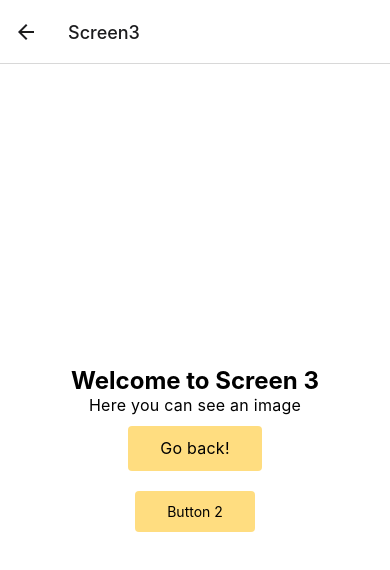
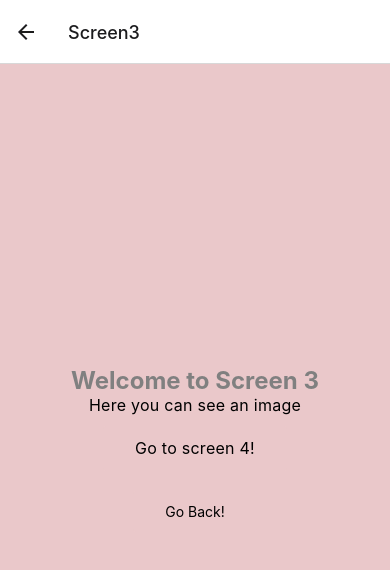
Before and after one commit to GinaKon/AwesomeApp, a React Native app: screen /Screen3 in a window 390 px wide. Shown: the top 570 px of the page. Built offline with nearby package versions, Linux system fonts and the light colour scheme.

Commit message:
Added colorPalette and changed style

```diff
--- a/src/screens/Aboutus.js
+++ b/src/screens/Aboutus.js
@@ -1,12 +1,24 @@
 import { StyleSheet, Text, View, TouchableOpacity } from 'react-native';
+
+const colorPalette = {
+  tea_rose_red: '#eac8caff',
+  pale_purple: '#f2d5f8ff',
+  pink_lavender: '#e6c0e9ff',
+  lilac: '#bfabcbff',
+  cool_gray: '#8d89a6ff'
+  };
+
 
 export default function AboutUs({ navigation }) {
   return (
     <View style={styles.container}>
       <Text style={styles.header}>Welcome to the Mobile App +Masters</Text>
       <Text style={styles.textStyle}>About Us Page</Text>
+      <TouchableOpacity style={styles.buttonStyle} onPress={() => navigation.navigate('Screen3')}>
+        <Text style={styles.textStyle}>Go to Screen 3!</Text>
+      </TouchableOpacity>
       <TouchableOpacity style={styles.buttonStyle} onPress={() => navigation.goBack()}>
-        <Text style={styles.textStyle}>Go back!</Text>
+        <Text style={styles.buttonText}>Go Back!</Text>
       </TouchableOpacity>
     </View>
   );
@@ -16,11 +28,12 @@ const styles = StyleSheet.create({
   header: {
     fontSize: 24,
     fontWeight: 'bold',
-    textAlign: 'center'
+    textAlign: 'center',
+    color:'grey'
   },
   container: {
     flex: 1,
-    backgroundColor: '#fff',
+    backgroundColor: '#f2d5f8ff',
     alignItems: 'center',
     justifyContent: 'center',
   },
@@ -31,7 +44,7 @@ const styles = StyleSheet.create({
     paddingHorizontal: 32,
     borderRadius: 4,
     elevation: 3,
-    backgroundColor: '#ffdd80',
+    backgroundColor: '#eac8caff',
     margin: 10,
   },
   textStyle: {
--- a/src/screens/Home.js
+++ b/src/screens/Home.js
@@ -1,11 +1,19 @@
 import { Button, StyleSheet, Text, View, TouchableOpacity } from 'react-native';
+
+const colorPalette = {
+  tea_rose_red: '#eac8caff',
+  pale_purple: '#f2d5f8ff',
+  pink_lavender: '#e6c0e9ff',
+  lilac: '#bfabcbff',
+  cool_gray: '#8d89a6ff'
+  };
 
 
 export default function HomePage({ navigation }) {
   return (
     <View style={styles.container}>
       <Text style={styles.header}>Welcome to the Mobile App +Masters</Text>
-      <Button title='Click to go to the about page' color="#ffdd80" onPress={() => navigation.navigate('AboutUs')}></Button>
+      <Button title='Click to go to the about page' color={colorPalette} onPress={() => navigation.navigate('AboutUs')}></Button>
       {/* <TouchableOpacity style={styles.buttonStyle} onPress={() => navigation.navigate('AboutUs')}>
         <Text style={styles.textStyle}>Click here to go to the about page</Text>
       </TouchableOpacity> */}
@@ -15,13 +23,16 @@ export default function HomePage({ navigation }) {
 
 const styles = StyleSheet.create({
   header: {
-    fontSize: 24,
+    fontSize: 22,
     fontWeight: 'bold',
-    textAlign: 'center'
+    textAlign: 'center',
+    backgroundColor:'#e6c0e9ff',
+    margin: 20,
+    color:'grey'
   },
   container: {
     flex: 1,
-    backgroundColor: '#fff',
+    backgroundColor: '#bfabcbff',
     alignItems: 'center',
     justifyContent: 'center',
   },
@@ -40,6 +51,6 @@ const styles = StyleSheet.create({
     lineHeight: 21,
     fontWeight: 'normal',
     letterSpacing: 0.25,
-    color: 'black',
+    color: '#eac8caff',
   },
 });
--- a/src/screens/Screen3.js
+++ b/src/screens/Screen3.js
@@ -1,15 +1,23 @@
 import { StyleSheet, Text, View, TouchableOpacity } from 'react-native';
+
+const colorPalette = {
+  tea_rose_red: '#eac8caff',
+  pale_purple: '#f2d5f8ff',
+  pink_lavender: '#e6c0e9ff',
+  lilac: '#bfabcbff',
+  cool_gray: '#8d89a6ff'
+  };
 
 export default function Screen3({ navigation }) {
   return (
     <View style={styles.container}>
       <Text style={styles.header}>Welcome to Screen 3</Text>
       <Text style={styles.textStyle}>Here you can see an image</Text>
-      <TouchableOpacity style={styles.buttonStyle} onPress={() => navigation.goBack()}>
-        <Text style={styles.textStyle}>Go back!</Text>
+      <TouchableOpacity style={styles.buttonStyle} onPress={() => navigation.navigate('Screen4')}>
+        <Text style={styles.textStyle}>Go to screen 4!</Text>
       </TouchableOpacity>
       <TouchableOpacity style={styles.button2Style} onPress={() => navigation.goBack()}>
-        <Text style={styles.buttonText}>Button 2</Text>
+        <Text style={styles.buttonText}>Go Back!</Text>
       </TouchableOpacity>
     </View>
   );
@@ -19,11 +27,12 @@ const styles = StyleSheet.create({
   header: {
     fontSize: 24,
     fontWeight: 'bold',
-    textAlign: 'center'
+    textAlign: 'center',
+    color:'grey'
   },
   container: {
     flex: 1,
-    backgroundColor: '#fff',
+    backgroundColor: '#eac8caff',
     alignItems: 'center',
     justifyContent: 'center',
   },
@@ -34,7 +43,7 @@ const styles = StyleSheet.create({
     paddingHorizontal: 32,
     borderRadius: 4,
     elevation: 3,
-    backgroundColor: '#ffdd80',
+    backgroundColor: '#eac8caff',
     margin: 10,
   },
   textStyle: {
@@ -51,7 +60,7 @@ const styles = StyleSheet.create({
     paddingHorizontal: 32,
     borderRadius: 4,
     elevation: 3,
-    backgroundColor: '#ffdd80',
+    backgroundColor: '#eac8caff',
     margin: 10,
   },
 });
--- a/src/screens/Screen4.js
+++ b/src/screens/Screen4.js
@@ -1,15 +1,21 @@
 import { StyleSheet, Text, View, TouchableOpacity } from 'react-native';
+import MyText from '../components/MyText';
+
+const colorPalette = {
+tea_rose_red: '#eac8caff',
+pale_purple: '#f2d5f8ff',
+pink_lavender: '#e6c0e9ff',
+lilac: '#bfabcbff',
+cool_gray: '#8d89a6ff'
+};
 
 export default function Screen4({ navigation }) {
   return (
     <View style={styles.container}>
       <Text style={styles.header}>Welcome to Screen 4</Text>
-      <Text style={styles.textStyle}>Here you can see an image</Text>
+      <MyText style={styles.textStyle}></MyText>
       <TouchableOpacity style={styles.buttonStyle} onPress={() => navigation.goBack()}>
         <Text style={styles.textStyle}>Go back!</Text>
-      </TouchableOpacity>
-      <TouchableOpacity style={styles.button2Style} onPress={() => navigation.goBack()}>
-        <Text style={styles.buttonText}>Button 2</Text>
       </TouchableOpacity>
     </View>
   );
@@ -19,11 +25,12 @@ const styles = StyleSheet.create({
   header: {
     fontSize: 24,
     fontWeight: 'bold',
-    textAlign: 'center'
+    textAlign: 'center',
+    color: 'grey'
   },
   container: {
     flex: 1,
-    backgroundColor: '#fff',
+    backgroundColor: '#e6c0e9ff',
     alignItems: 'center',
     justifyContent: 'center',
   },
@@ -34,7 +41,7 @@ const styles = StyleSheet.create({
     paddingHorizontal: 32,
     borderRadius: 4,
     elevation: 3,
-    backgroundColor: '#ffdd80',
+    backgroundColor: '#eac8caff',
     margin: 10,
   },
   textStyle: {
@@ -42,7 +49,7 @@ const styles = StyleSheet.create({
     lineHeight: 21,
     fontWeight: 'normal',
     letterSpacing: 0.25,
-    color: 'black',
+    color: 'grey',
   },
   button2Style:{
     alignItems: 'center',
```
